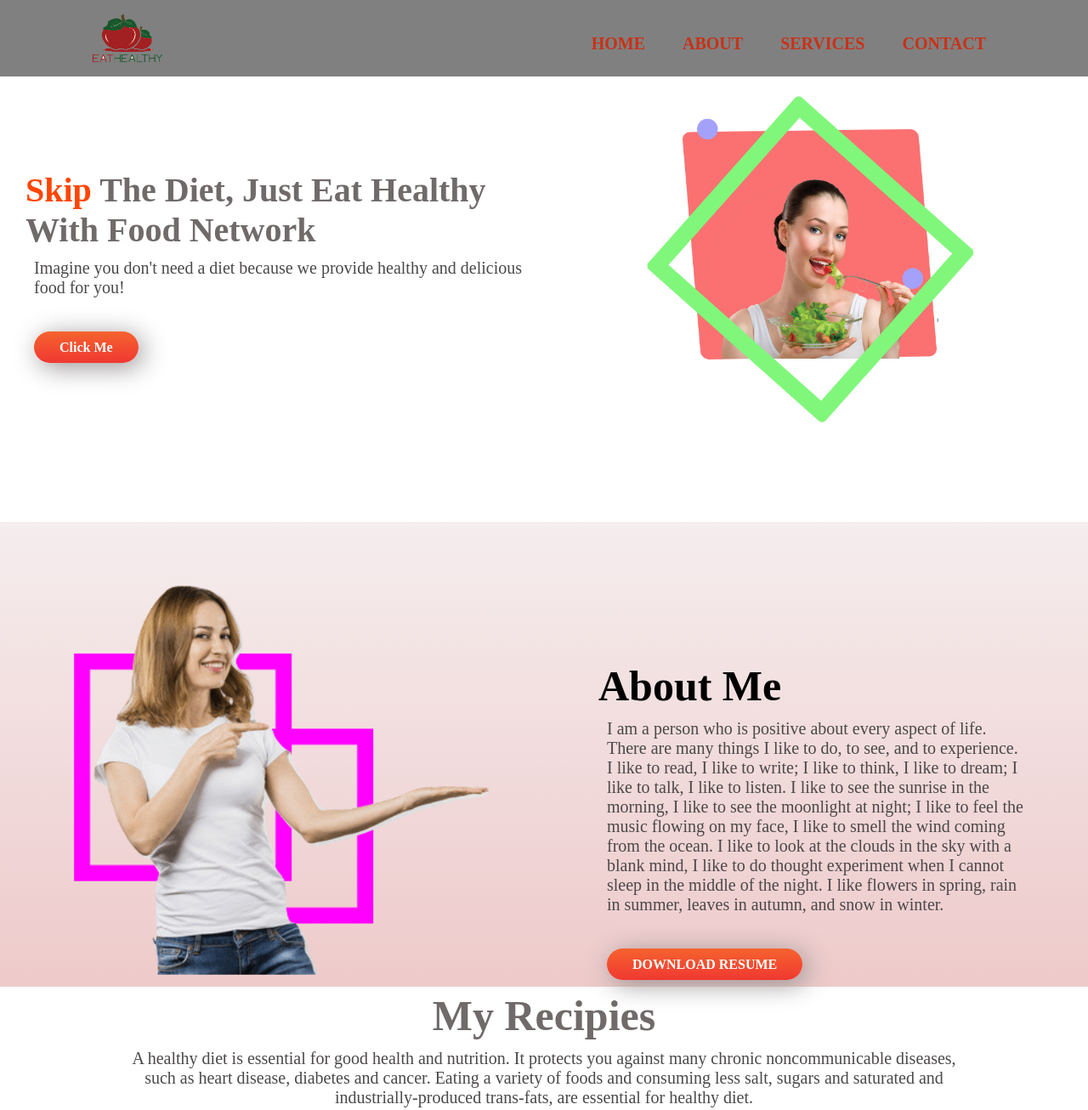
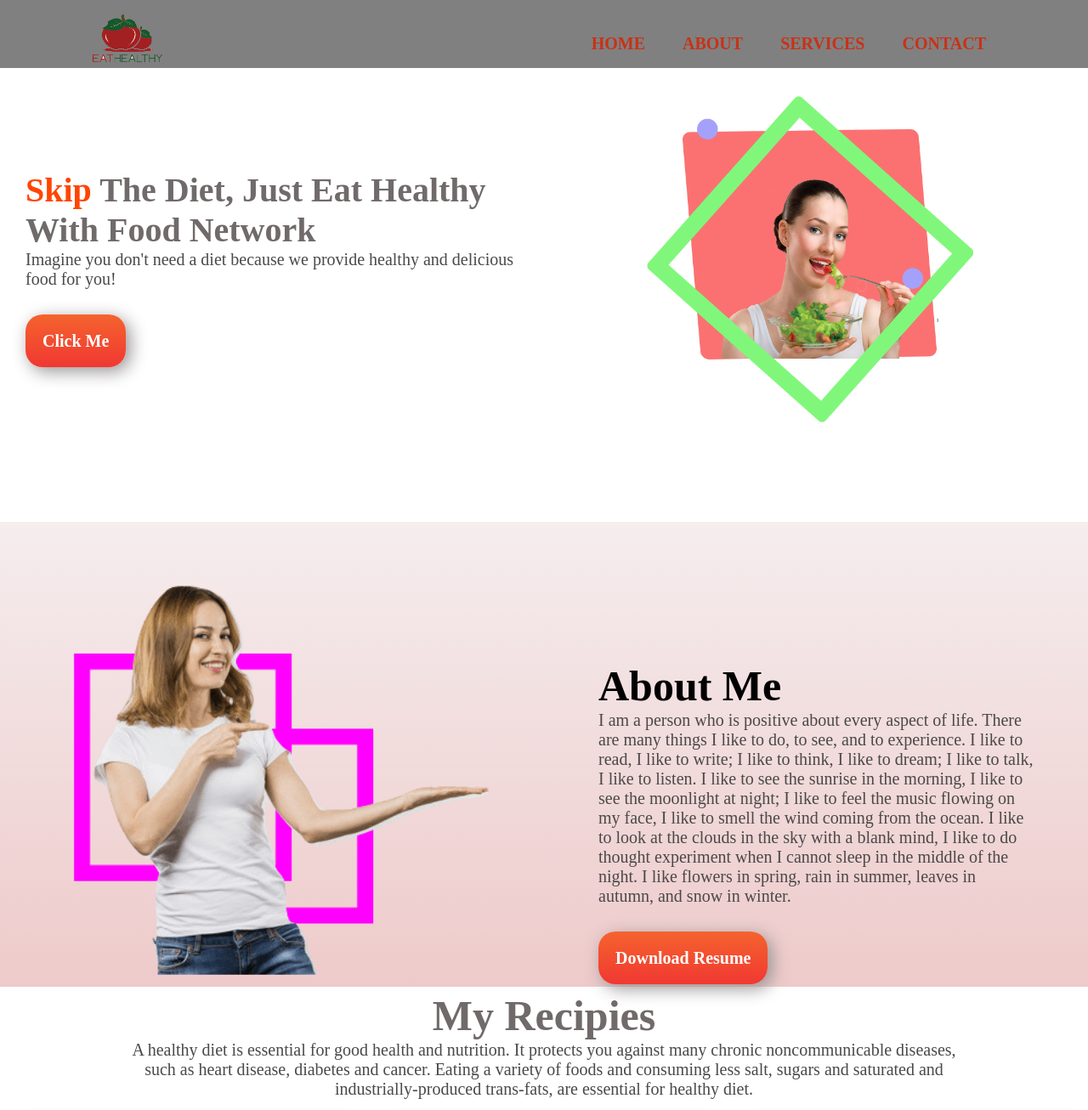
Before and after one commit to adifakathy/Food-Website-project, a plain HTML site: page index.html in a window 1280 px wide. Shown: the top 1306 px of the page at 85% size. Drawn offline with Linux system fonts and the light colour scheme.

Commit message:
File are added

```diff
--- a/index.html
+++ b/index.html
@@ -41,7 +41,7 @@
     <div class="half-width-2">
     <h1 class="dx">About Me</h1>
     <p>I am a person who is positive about every aspect of life. There are many things I like to do, to see, and to experience. I like to read, I like to write; I like to think, I like to dream; I like to talk, I like to listen. I like to see the sunrise in the morning, I like to see the moonlight at night; I like to feel the music flowing on my face, I like to smell the wind coming from the ocean. I like to look at the clouds in the sky with a blank mind, I like to do thought experiment when I cannot sleep in the middle of the night. I like flowers in spring, rain in summer, leaves in autumn, and snow in winter. </p>
-       <a href="https://www.linkedin.com/in/adifa-vuyia-kathi-9ba088216/" class="btn">DOWNLOAD RESUME</a>
+       <a href="https://www.linkedin.com/in/adifa-vuyia-kathi-9ba088216/" class="btn">Download Resume</a>
   </section>
   <h2 class="h2x">My Recipies</h2>
   <p class="exp"> A healthy diet is essential for good health and nutrition. It protects you against many chronic noncommunicable diseases, such as heart disease, diabetes and cancer. Eating a variety of foods and consuming less salt, sugars and saturated and industrially-produced trans-fats, are essential for healthy diet.</p>
--- a/style.css
+++ b/style.css
@@ -5,7 +5,7 @@
 }
 nav {
   width: 100%;
-  height: 90px;
+  height: 80px;
   background-color: gray;
   padding: 0px 100px;
   position: fixed;
@@ -56,15 +56,15 @@ h2 {
   text-decoration: none;
   background-image: linear-gradient(rgb(245, 99, 46), rgb(240, 56, 50));
   text-align: center;
-  padding: 10px 30px;
-  margin-left: 10px;
+  padding: 20px 20px;
   color: white;
+  font-size: 20px;
   font-weight: bold;
   border-radius: 20px;
-  box-shadow: 5px 5px 30px rgb(151, 146, 146);
+  box-shadow: 5px 5px 20px rgb(151, 146, 146);
 }
 p {
-  margin: 10px;
+  margin: 0;
   margin-bottom: 50px;
   font-size: 20px;
   color: rgb(75, 72, 72);
```
